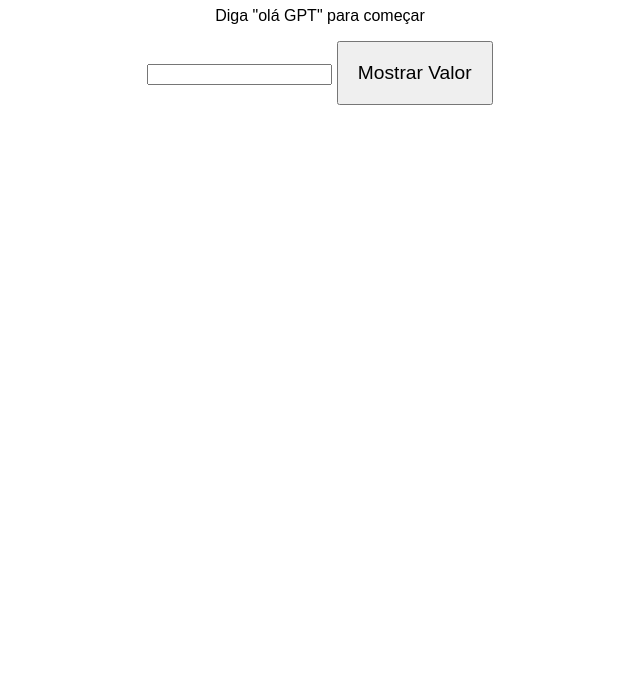
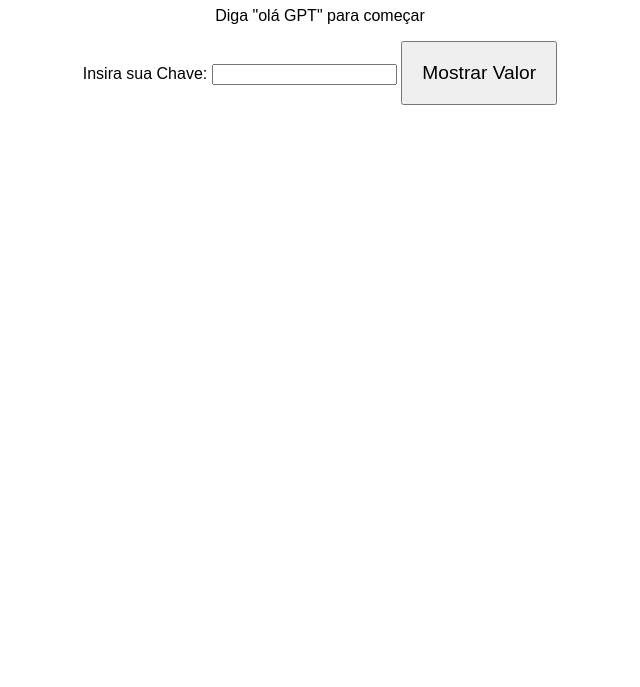
Before and after one commit to appc-concept/assistent-voz, a plain HTML site: page index.html in a window 1280 px wide. Shown: the part 113-800 px from the top of the page, without its empty margins (320-960 px from the left). Drawn offline with Linux system fonts and the light colour scheme.

Commit message:
Update index.html

```diff
--- a/index.html
+++ b/index.html
@@ -12,7 +12,7 @@
   <h1>Assistente de Voz GPT</h1>
   <p id="status">Diga "olá GPT" para começar</p>
   <p id="response"></p>
-  <p id="chave"><input type="text" id="meuCampo" />
+  <p id="chave">Insira sua Chave: <input type="text" id="meuCampo" />
 <button onclick="mostrarValor()">Mostrar Valor</button></p>
 
   <script>
```
